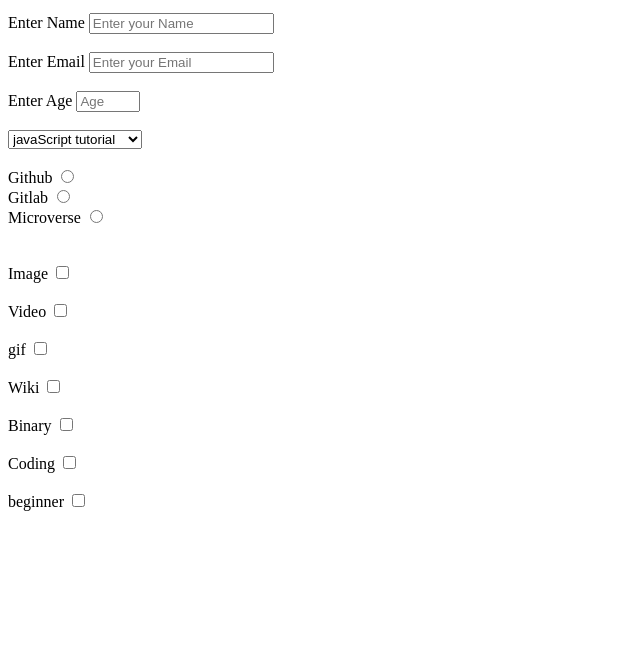
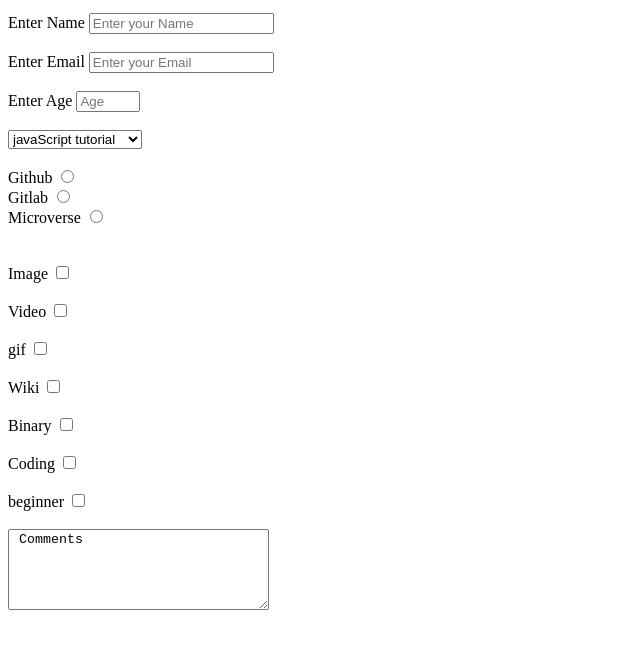
Before and after one commit to macbright/Emeka-Jolly, a plain HTML site: page index.html in a window 1280 px wide. Shown: the part 101-750 px from the top of the page, without its empty margins (0-640 px from the left). Drawn offline with Linux system fonts and the light colour scheme.

Commit message:
Comments

```diff
--- a/index.html
+++ b/index.html
@@ -58,6 +58,8 @@
         <input  type="checkbox" value="7">
       </label> <br><br>
       </div>
+      <textarea id="additional-comments" name="additional-comments" rows="5" cols="30"> Comments </textarea>
+
 
 
    </form>
```
